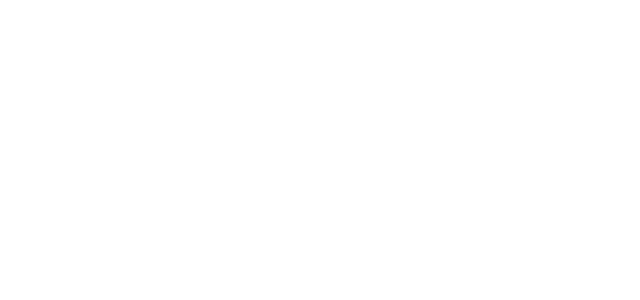
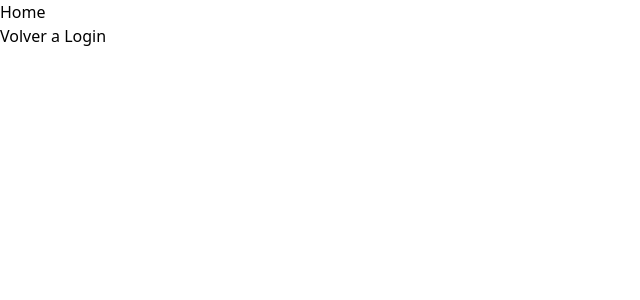
Before and after one commit to dariopirozzo/control-stock-baterias, a React (Vite) app: page /home in a window 1280 px wide. Shown: the top 300 px of the page, without its empty margins (0-640 px from the left). Built offline with nearby package versions, Linux system fonts and the light colour scheme.

Commit message:
creacion de rutas

```diff
--- a/src/App.tsx
+++ b/src/App.tsx
@@ -1,13 +1,8 @@
-import { useState } from 'react';
-import logo from './assets/images/#';
+
+import AppRouter from './router/AppRoutes'
 
 const App = () => {
-  const [count, setCount] = useState(0);
-
-  return (
-    <>
-    </>
-  );
+  return <AppRouter />
 };
 
 export default App;
--- a/src/components/LoginPage.tsx
+++ b/src/components/LoginPage.tsx
@@ -0,0 +1,14 @@
+import { useNavigate } from 'react-router-dom';
+
+const LoginPage = () => {
+  const navigate = useNavigate();
+
+  return (
+    <div>
+      <h1>Login</h1>
+      <button onClick={() => navigate('/home')}>Ir a Home</button>
+    </div>
+  );
+};
+
+export default LoginPage;
--- /dev/null
+++ b/src/pages/HomePage.tsx
@@ -0,0 +1,15 @@
+
+import { useNavigate } from 'react-router-dom';
+
+const HomePage = () => {
+  const navigate = useNavigate();
+
+  return (
+    <div>
+      <h1>Home</h1>
+      <button onClick={() => navigate('/')}>Volver a Login</button>
+    </div>
+  );
+};
+
+export default HomePage;
--- /dev/null
+++ b/src/router/AppRoutes.tsx
@@ -0,0 +1,16 @@
+import { BrowserRouter, Routes, Route } from 'react-router-dom';
+import LoginPage from '../components/LoginPage';
+import HomePage from '../pages/HomePage';
+
+const AppRouter = () => {
+  return (
+    <BrowserRouter>
+      <Routes>
+        <Route path="/home" element={<HomePage />} />
+        <Route path="/" element={<LoginPage />} />
+      </Routes>
+    </BrowserRouter>
+  );
+};
+
+export default AppRouter;
```
Also changed, not shown: src/pages/LoginPage.tsx (deleted), src/routes/AppRoutes.tsx (deleted).
